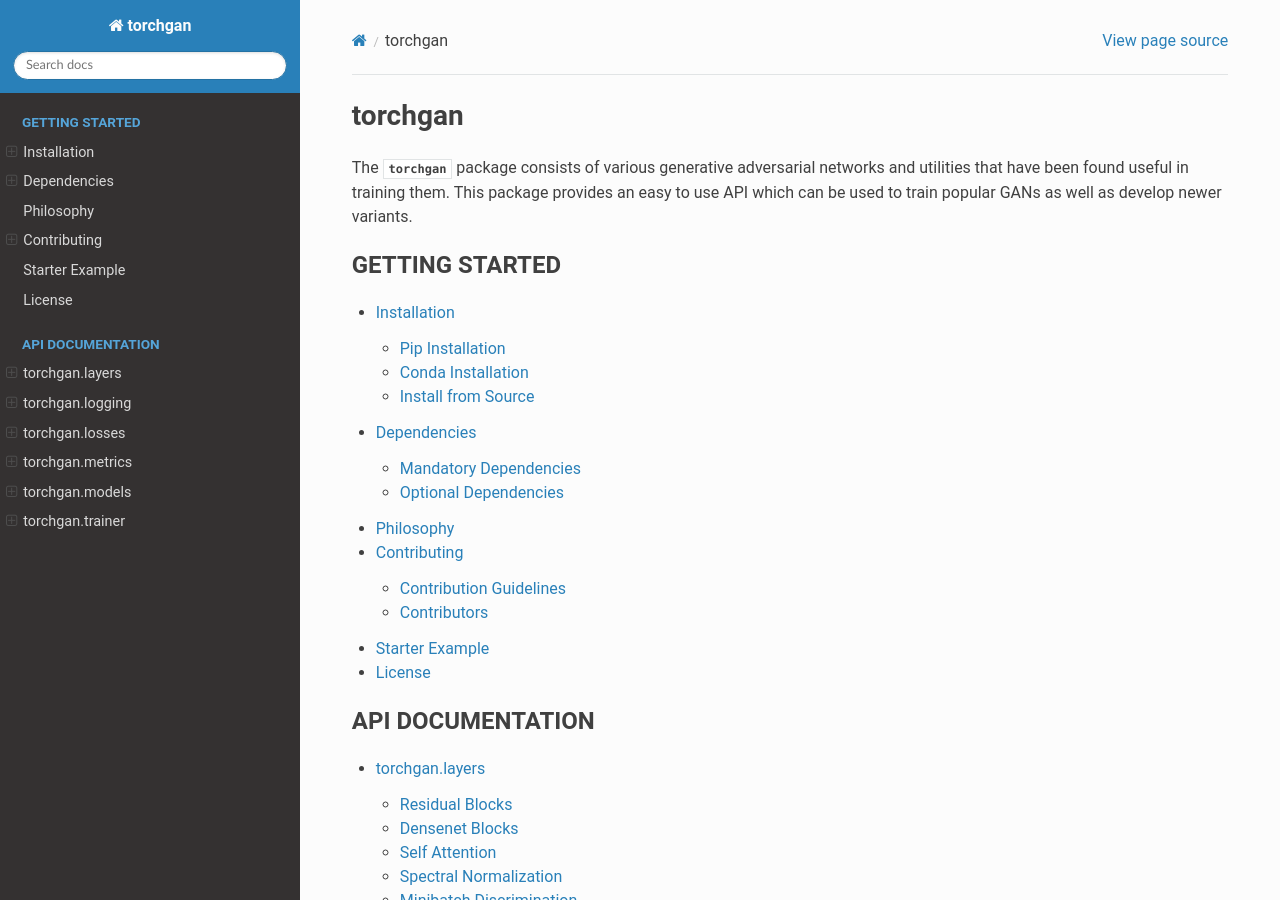
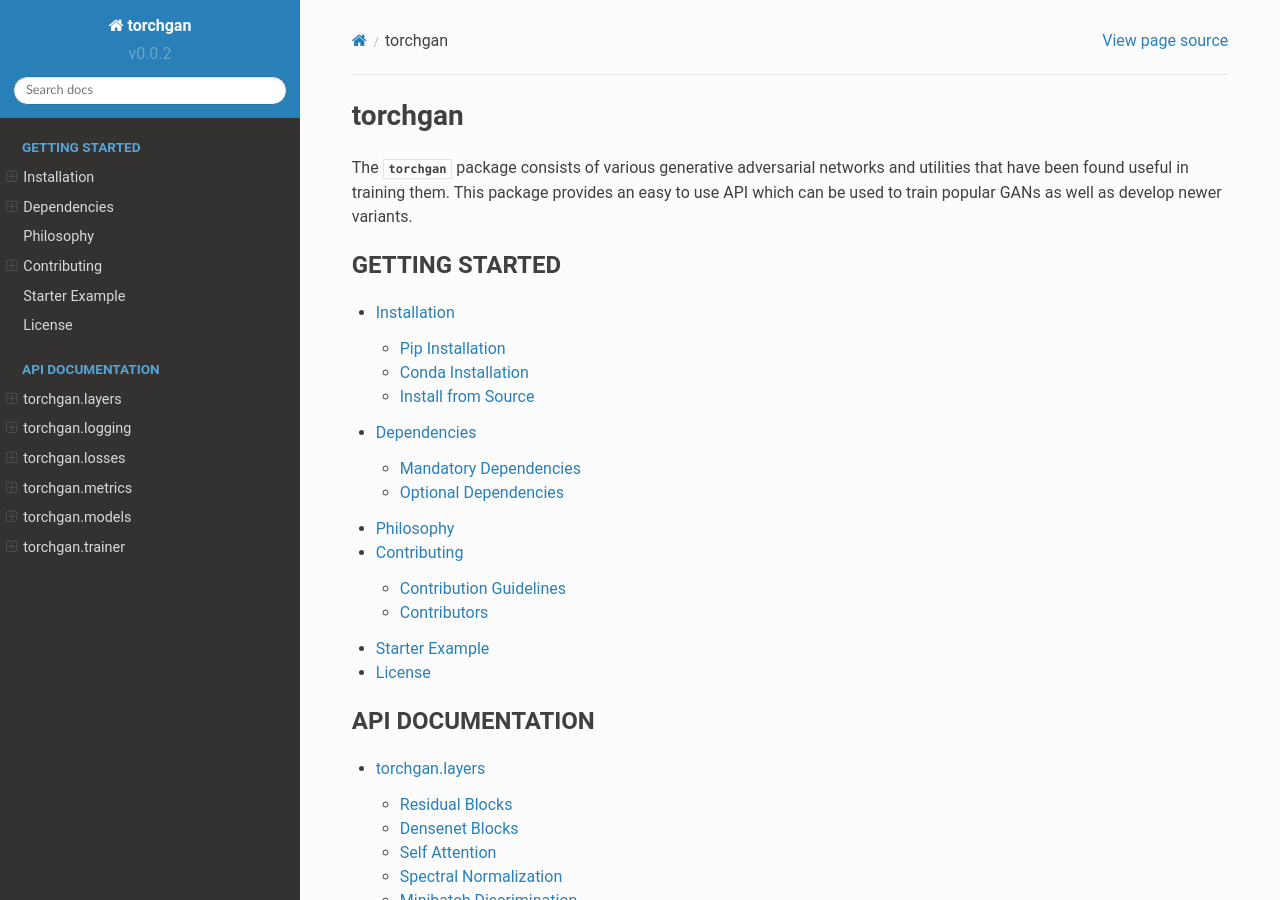
Before and after one commit to torchgan/torchgan, a Sphinx documentation site: the page built from docs/source/index.rst, in a window 1280 px wide and 900 px high. Built offline with Sphinx 7.4.7 and the Read the Docs theme 2.0.0, drawn with Linux system fonts in a browser that asks for light colours; the version number could not be read and is left out.

Commit message:
Manually bump up the version

```diff
--- a/docs/source/conf.py
+++ b/docs/source/conf.py
@@ -112,13 +112,10 @@ author = 'Avik Pal & Aniket Das'
 # The version info for the project you're documenting, acts as replacement for
 # |version| and |release|, also used in various other places throughout the
 # built documents.
-#
-os.environ["VISDOM_LOGGING"] = "0"
-import torchgan
 # The short X.Y version.
-version = torchgan.__version__
+version = 'v0.0.2'
 # The full version, including alpha/beta/rc tags.
-release = torchgan.__version__
+release = 'v0.0.2'
 
 # The language for content autogenerated by Sphinx. Refer to documentation
 # for a list of supported languages.
```
